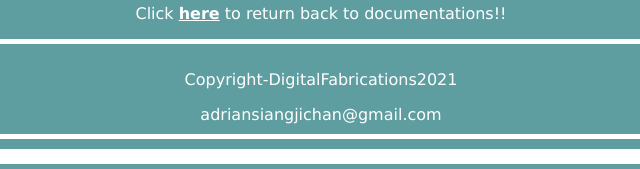
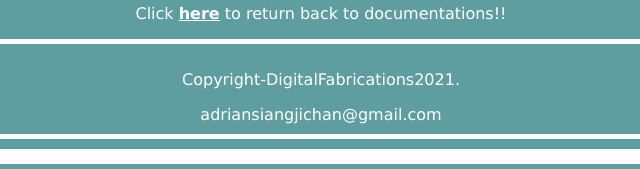
Before and after one commit to AdrianSJChan/EP1000, a plain HTML site: page safety.html in a window 1280 px wide. Shown: the part 1347-1516 px from the top of the page, 319-959 px from the left. Drawn offline with Linux system fonts and the light colour scheme.

Commit message:
Update safety.html

```diff
--- a/safety.html
+++ b/safety.html
@@ -30,7 +30,7 @@
 		<p>Click <a href="documentations.html"><b><u>here</u></b></a> to return back to documentations!!</p>
 	</div>
 	<footer>
-            <p>Copyright-DigitalFabrications2021</p>
+            <p>Copyright-DigitalFabrications2021.</p>
             <a href="adriansiangjichan@gmail.com">adriansiangjichan@gmail.com</a>
     </footer>
 </body>
```
